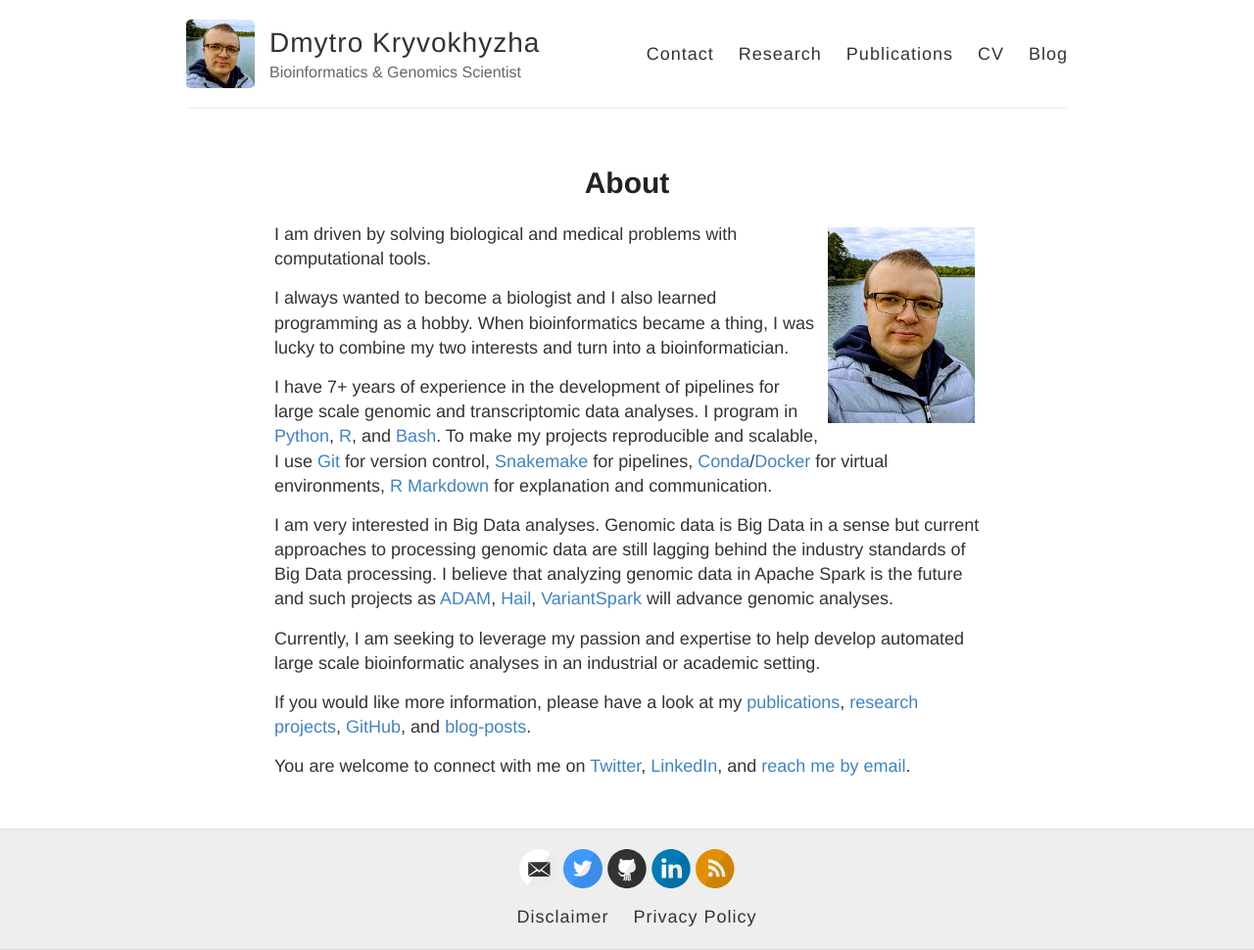
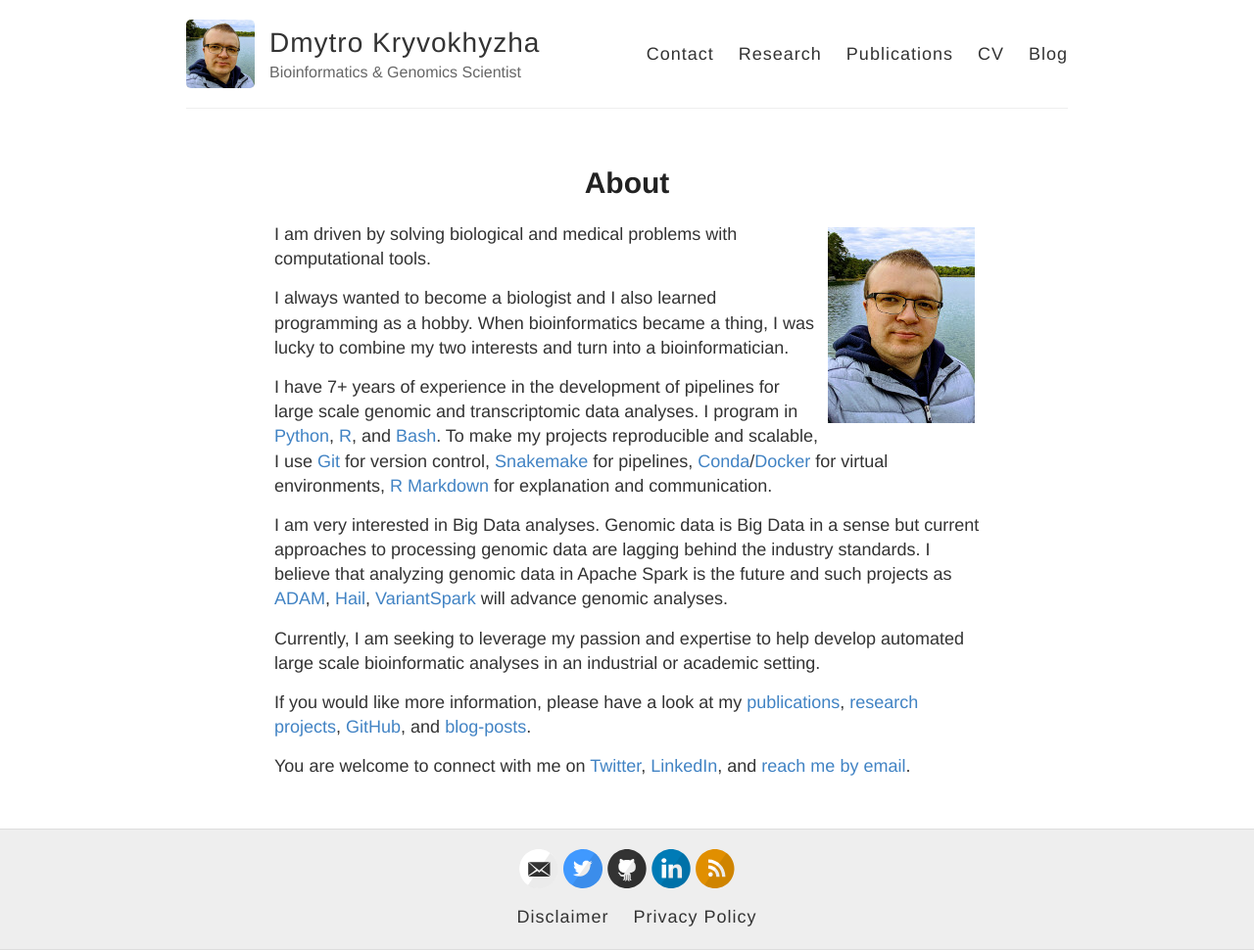
Before and after one commit to evodify/evodify.github.io, a Jekyll site: the page built from index.md, in a window 1280 px wide. Shown: the whole page at 98% size. Built offline with Jekyll 4.4.1, drawn with Linux system fonts in a browser that asks for light colours.

Commit message:
edited the about page

```diff
--- a/index.md
+++ b/index.md
@@ -13,7 +13,7 @@ I always wanted to become a biologist and I also learned programming as a hobby.
 
 I have 7+ years of experience in the development of pipelines for large scale genomic and transcriptomic data analyses. I program in [Python](https://www.python.org/){:target="_blank"}, [R](https://www.r-project.org/){:target="_blank"}, and [Bash](https://www.gnu.org/software/bash/){:target="_blank"}. To make my projects reproducible and scalable, I use [Git](https://git-scm.com/){:target="_blank"} for version control, [Snakemake](https://snakemake.readthedocs.io){:target="_blank"} for pipelines, [Conda](https://docs.conda.io/){:target="_blank"}/[Docker](https://www.docker.com/){:target="_blank"} for virtual environments, [R Markdown](https://rmarkdown.rstudio.com/){:target="_blank"} for explanation and communication.
 
-I am very interested in Big Data analyses. Genomic data is Big Data in a sense but current approaches to processing genomic data are still lagging behind the industry standards of Big Data processing. I believe that analyzing genomic data in Apache Spark is the future and such projects as [ADAM](https://github.com/bigdatagenomics/adam){:target="_blank"}, [Hail](https://hail.is/){:target="_blank"}, [VariantSpark](https://github.com/aehrc/VariantSpark){:target="_blank"} will advance genomic analyses.
+I am very interested in Big Data analyses. Genomic data is Big Data in a sense but current approaches to processing genomic data are lagging behind the industry standards. I believe that analyzing genomic data in Apache Spark is the future and such projects as [ADAM](https://github.com/bigdatagenomics/adam){:target="_blank"}, [Hail](https://hail.is/){:target="_blank"}, [VariantSpark](https://github.com/aehrc/VariantSpark){:target="_blank"} will advance genomic analyses.
 
 Currently, I am seeking to leverage my passion and expertise to help develop automated large scale bioinformatic analyses in an industrial or academic setting.
 
```
